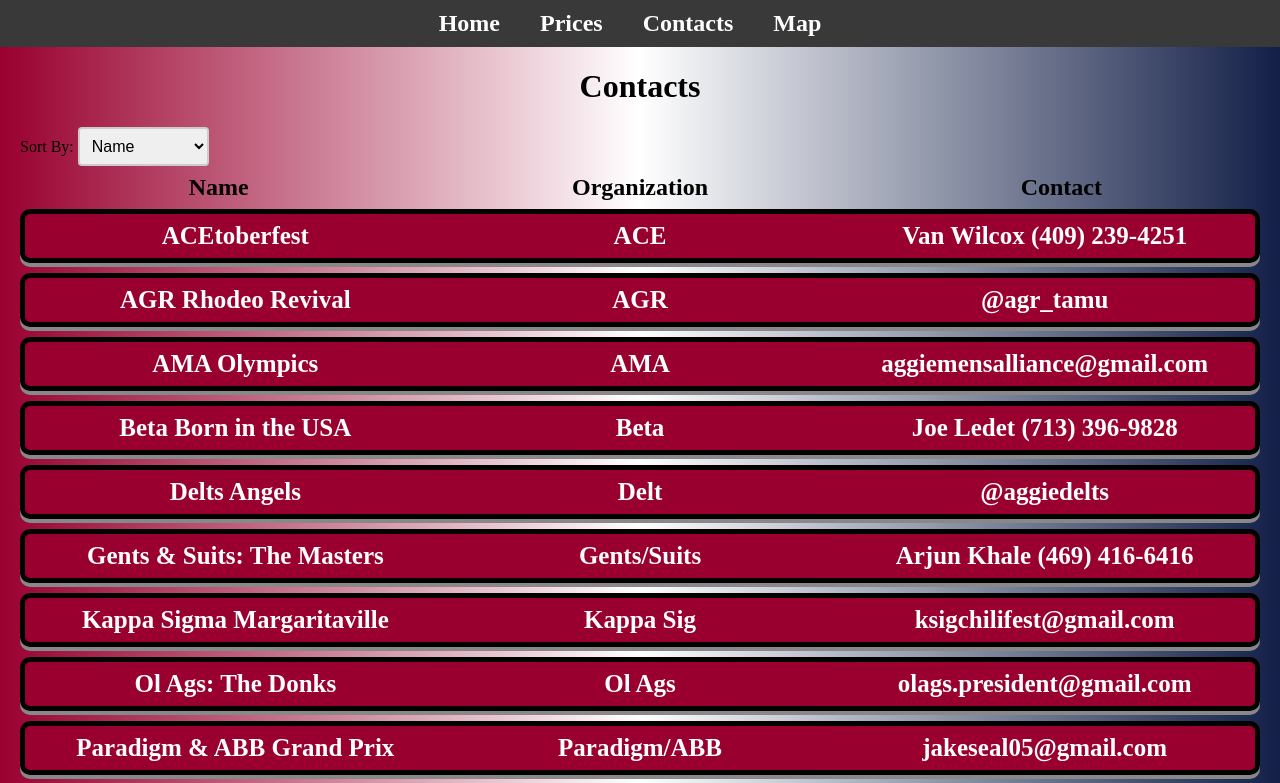
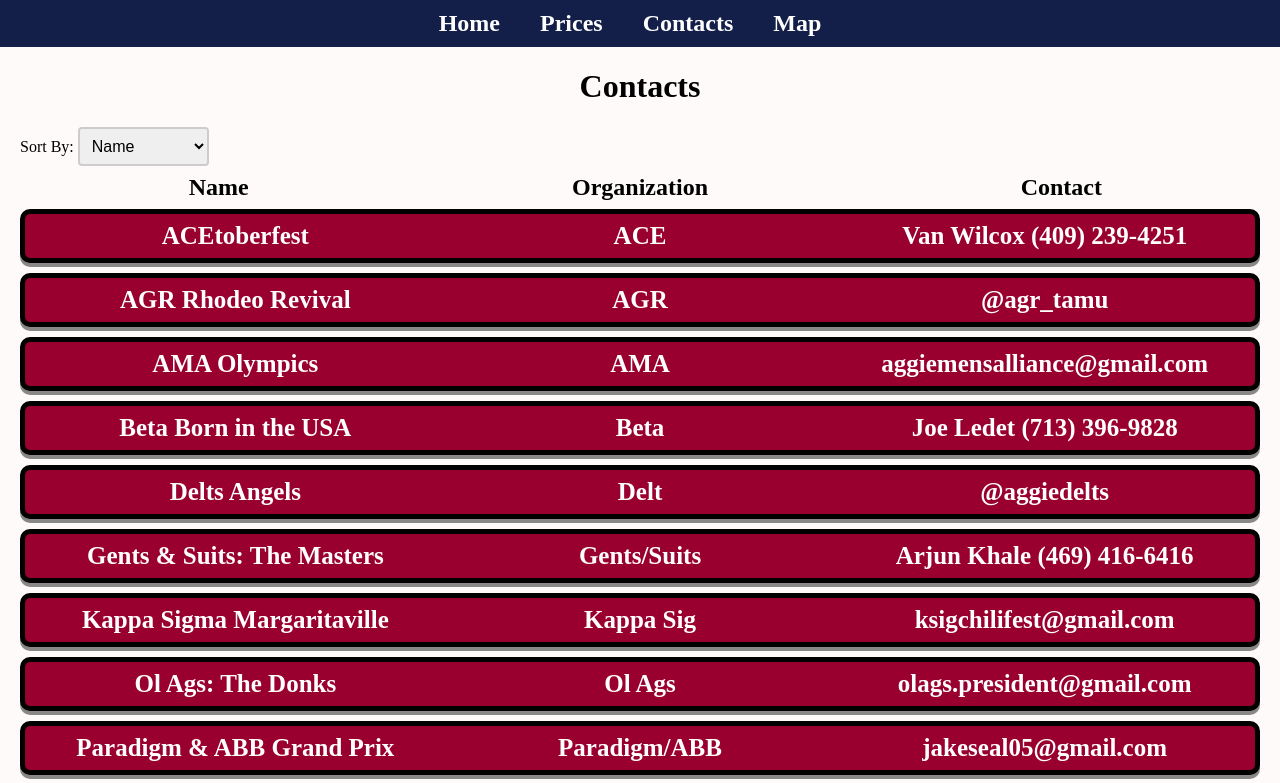
Before and after one commit to andrewlin27/chilifest-builds, a React (Create React App) app: page /#/contacts in a window 1280 px wide. Shown: the top 783 px of the page. Built offline with nearby package versions, Linux system fonts and the light colour scheme.

Commit message:
Color scheme: white background, blue nav, red cards

```diff
--- a/src/App.css
+++ b/src/App.css
@@ -1,5 +1,5 @@
 .mainBody{
-  background: linear-gradient(to right, #99002F, #FFFFFF, #131F48);;
+  background: snow;
   color: #000000;
 }
 
--- a/src/components/css/BuildCard.css
+++ b/src/components/css/BuildCard.css
@@ -42,7 +42,7 @@
 }
 
 .build-card-front {
-  background: #131F48;
+  background: #99002F;
   border-top-right-radius: 7px;
   border-top-left-radius: 7px;
   border-bottom-left-radius: 7px;
--- a/src/components/css/Navbar.css
+++ b/src/components/css/Navbar.css
@@ -2,7 +2,7 @@
     padding: 10px 20px;
     display: flex;
     justify-content: center;
-    background-color: #393939;
+    background-color: #131F48;
 }
 
 .nav-list {
```
